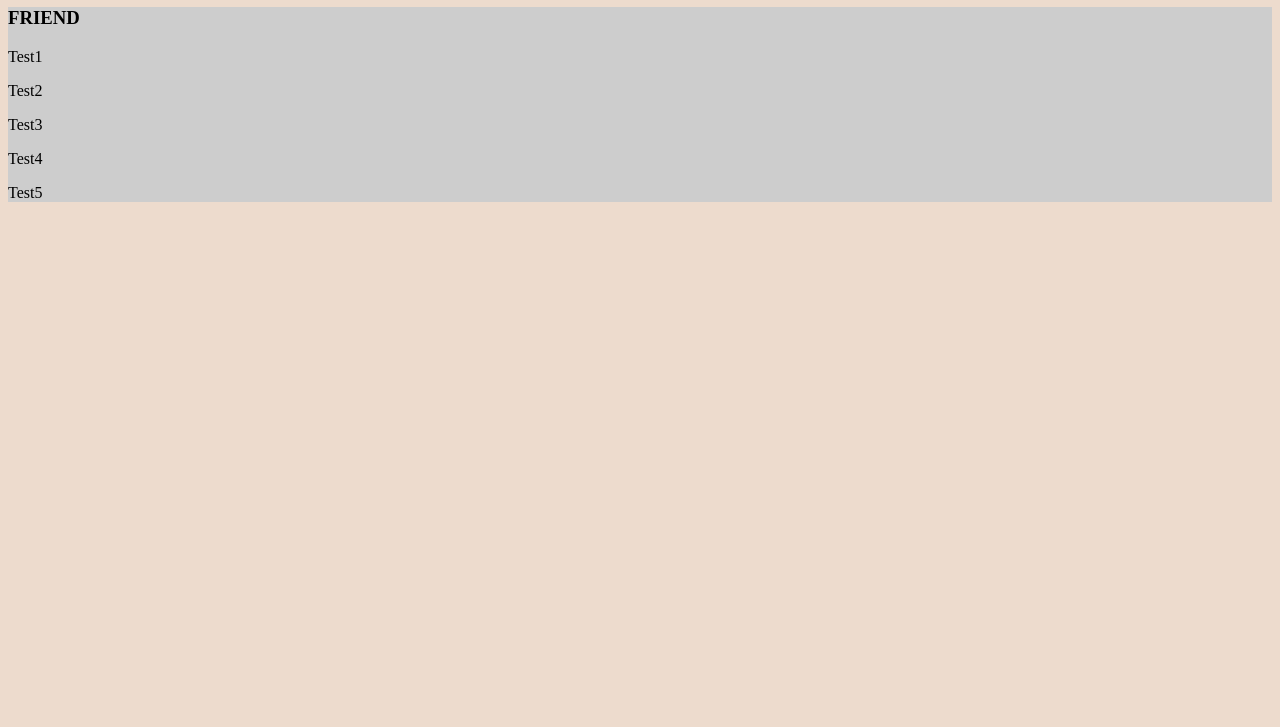
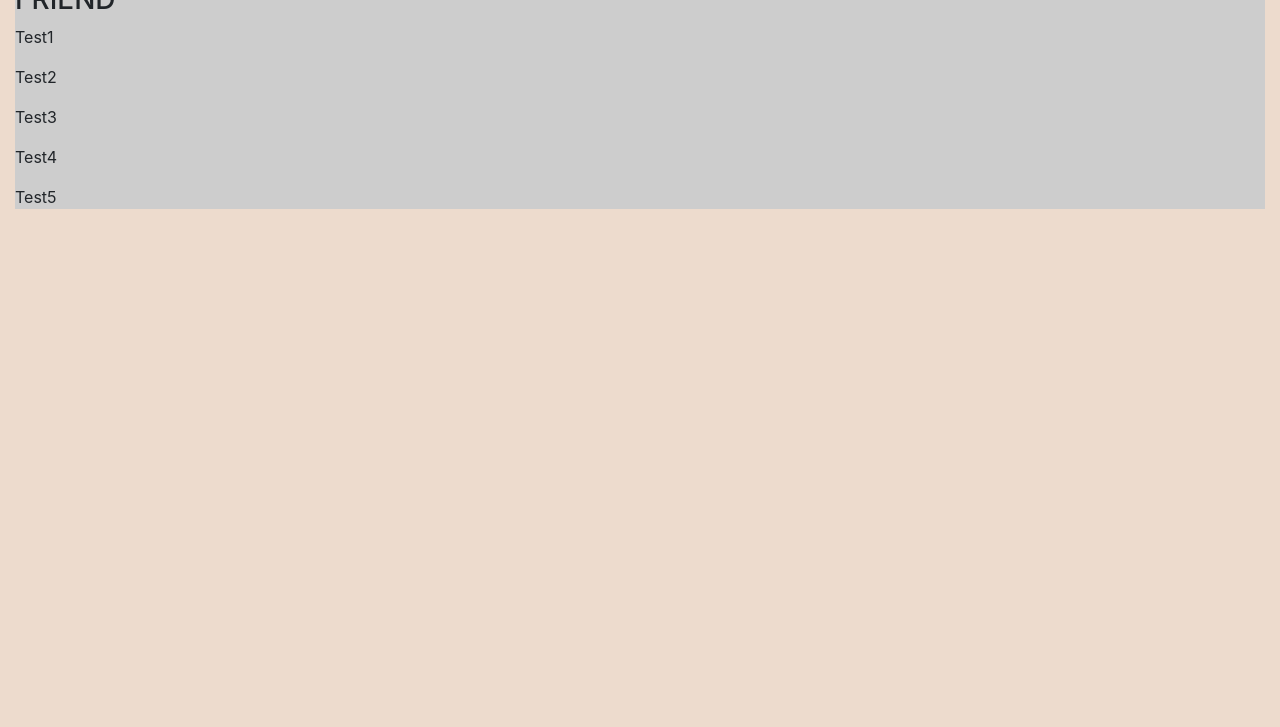
Before and after one commit to lbarret4/Cov-Lab6, a plain HTML site: page index.html in a window 1280 px wide. Shown: the part 73-800 px from the top of the page. Drawn offline with nearby package versions, Linux system fonts and the light colour scheme.

Commit message:
Added bootstrap to index file

```diff
--- a/index.html
+++ b/index.html
@@ -1,14 +1,14 @@
 <!DOCTYPE html>
 <html lang="en">
-
 <head>
     <meta charset="UTF-8">
     <meta name="viewport" content="width=device-width, initial-scale=1.0">
     <title>99 Lines of Code In The File</title>
+    <link rel="stylesheet" href="https://stackpath.bootstrapcdn.com/bootstrap/4.1.3/css/bootstrap.min.css" integrity="sha384-MCw98/SFnGE8fJT3GXwEOngsV7Zt27NXFoaoApmYm81iuXoPkFOJwJ8ERdknLPMO" crossorigin="anonymous">
     <link rel="stylesheet" href="style.css">
 </head>
-
 <body>
+    <div class='container-fluid'>
             <h1>My Singing Friends </h1>
             <div class="friend">
                 <h3>Friend</h3>
@@ -19,7 +19,8 @@
                 <p>Test5</p>
 
             </div>
+    </div>
+
     <script src="99linesofcode.js"></script>
 </body>
-
 </html>
```
Lines whose indentation alone changed are shown as unchanged.
